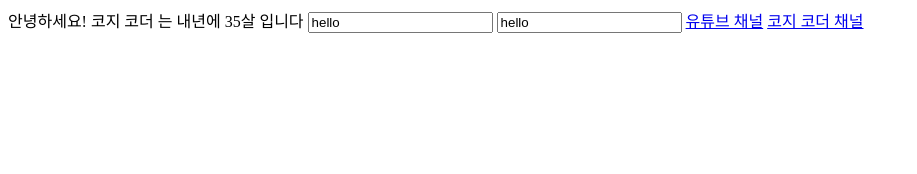
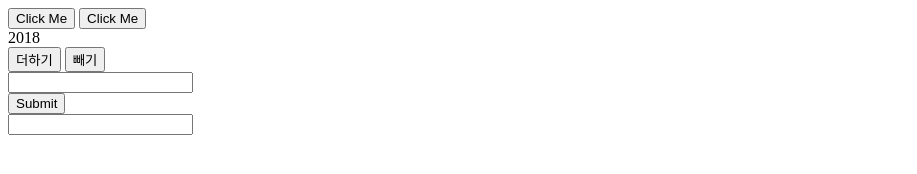
Before and after one commit to OHSONGMIN/Vue_study, a plain HTML site: page index.html in a window 1280 px wide. Shown: the whole page, without its empty margins (0-917 px from the left). Drawn offline with nearby package versions, Linux system fonts and the light colour scheme.

Commit message:
4강 - 이벤트

```diff
--- a/index.html
+++ b/index.html
@@ -8,38 +8,61 @@
 </head>
 <body>
     <div id="app">
-        {{ nextYear('안녕하세요') }}
-        <!-- type도 value도 바인딩이 가능하다. -->
-        <input v-bind:type="type" v-bind:value="inputData"> <!-- 단축키 input + tap -->
-        <input :type="type" :value="inputData">
-        <!-- v-bind 생략 가능 -->
+        <button onclick="alert('hello kossie coder')">Click Me</button>
+        <button v-on:click="alert">Click Me</button>
 
-        <!-- a태그도 가능하다. -->
-        <a :href="link">유튜브 채널</a>
-        <a :href="getKossieCoderLink('kossiecoder')">코지 코더 채널</a>
+        <br> {{ year }} <br>
+        <button v-on:click="plus">더하기</button>
+        <button v-on:click="minus">빼기</button>
+
+        <!-- 제출 이벤트가 페이지를 다시 로드하지 않습니다. -->
+        <form v-on:submit.prevent="submit">
+            <input type="text"><br>
+            <button type="submit">Submit</button>
+        </form> <!-- submit버튼을 누르면 form이니까 reload 된다. -->
+
+        <!-- 이벤트 수식어
+        .stop
+        .prevent
+        .capture
+        .self
+        .once : 한번만 작동
+        .passive -->
+
+        <input v-on:keyup.tap="submit">
+        <!-- 키 수식어
+        keyup
+        keyup.enter
+        .tap
+        .delete
+        .esc
+        .space
+        .up
+        .down
+        .left
+        .right -->
+
     </div>
     <script>
         new Vue({
             el: '#app',
             data: {
-                person: {
-                    name: '코지 코더',
-                    age: 34
-                },
-                inputData: 'hello',
-                type: 'text',
-                link: 'https://www.youtube.com/',
+               year: 2018
             },
             methods: {
-                getKossieCoderLink(channel) {
-                    return this.link + channel;
+                alert() {
+                    alert('hi Kossie Coder');
                 },
-                nextYear(greeting) {
-                    return greeting + '! ' + this.person.name + ' 는 내년에 ' + (this.person.age + 1) + '살 입니다';
+                plus() {
+                    this.year++;
                 },
-                otherMethod: function() {
-                    this.nextYear();
+                minus() {
+                    this.year--;
                 },
+                submit() {
+                    alert('submitted');
+                    console.log('hello');
+                }
             }
         })
     </script>
```
